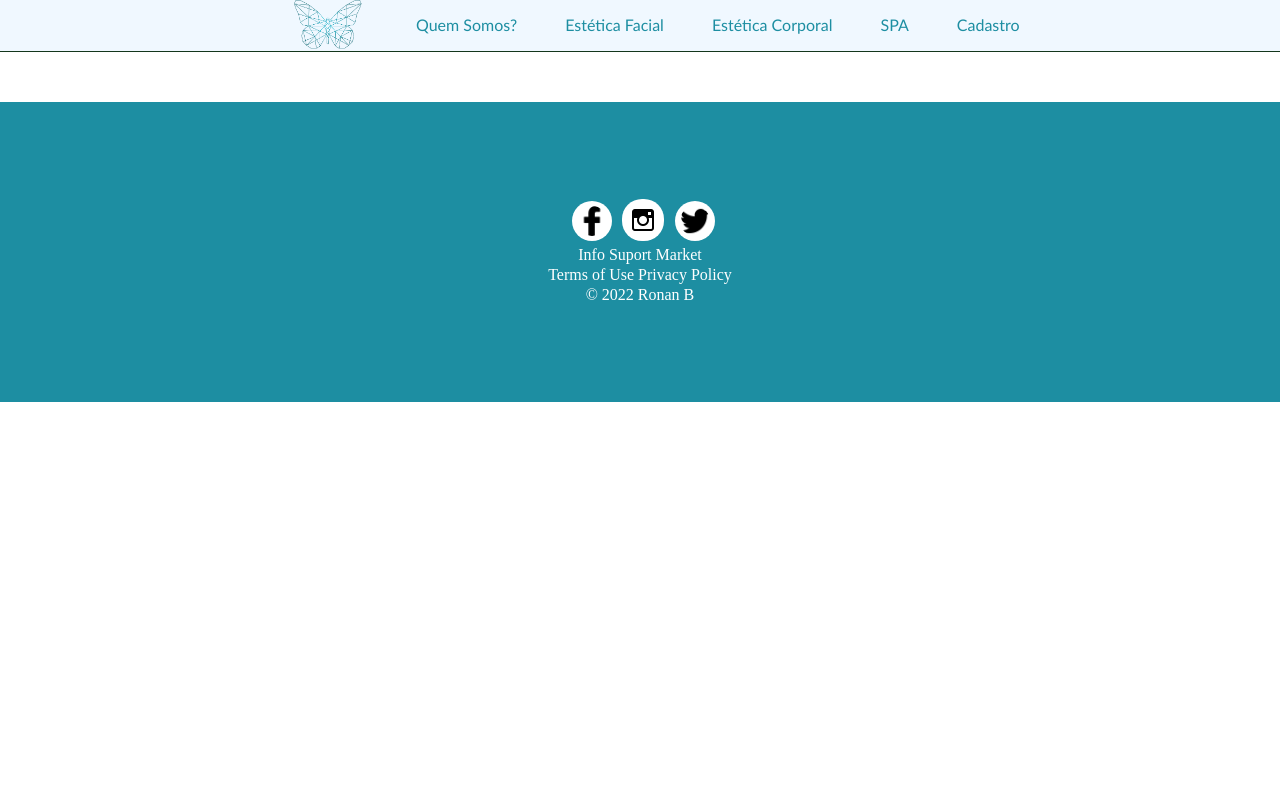
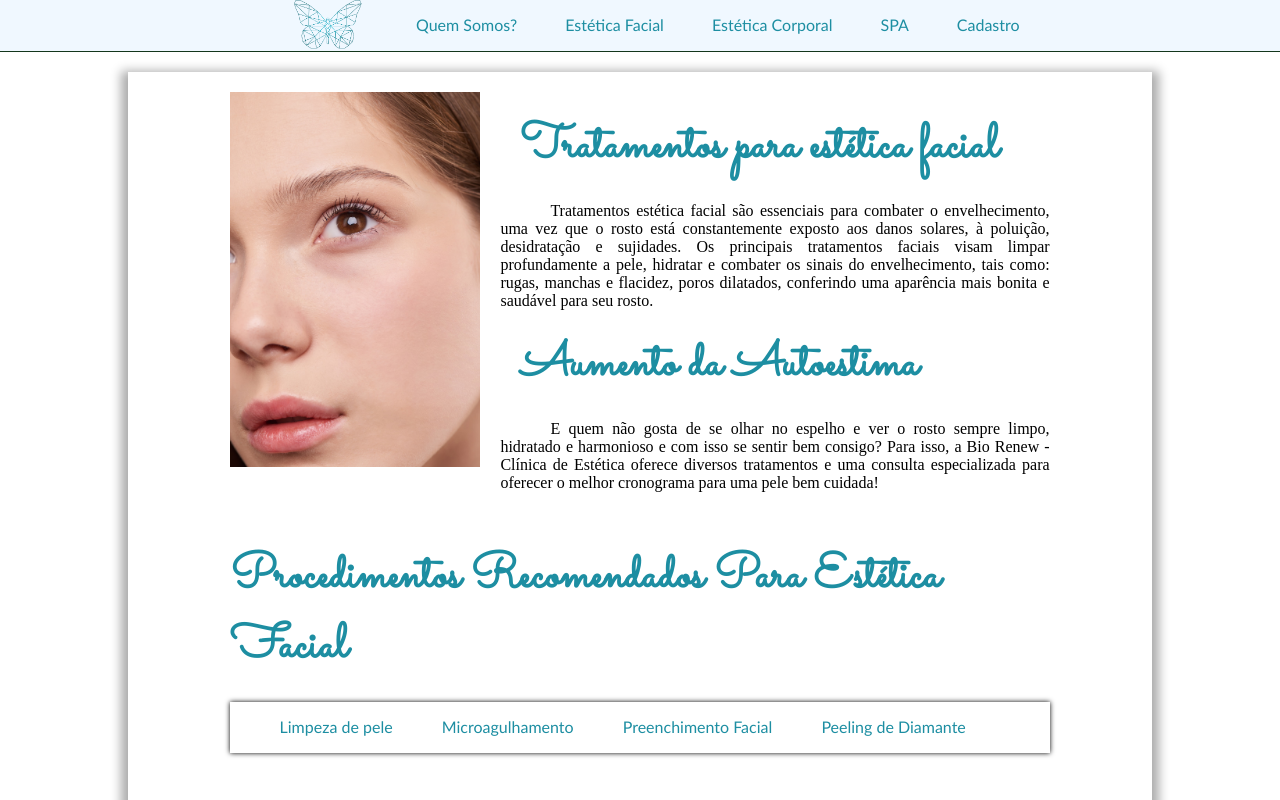
Before and after one commit to RBatistaS/projeto-front-end-senai, a plain HTML site: page Esteticafacial.html in a window 1280 px wide. Shown: the top 800 px of the page. Drawn offline with Linux system fonts and the light colour scheme; a web font is replaced by a local one.

Commit message:
atualização 1.3
criação da página estética facial

```diff
--- a/Esteticafacial.html
+++ b/Esteticafacial.html
@@ -5,6 +5,7 @@
     <meta http-equiv="X-UA-Compatible" content="IE=edge">
     <meta name="viewport" content="width=device-width, initial-scale=1.0">
     <link rel="stylesheet" href="css/style.css">
+    <link rel="stylesheet" href="css/estiloface.css".css">
     <title>Document</title>
 </head>
 <body>
@@ -15,7 +16,7 @@
                     <img class="ima" src="imagem/pura-estetic.png" width="80px" alt="">
                     <img class="im" src="imagem/pura-estetic.png" width="150px" alt="">
                 </li>
-                <li> <a href="#quemsomos">Quem Somos?</a> </li>
+                <li> <a href="../#quemsomos">Quem Somos?</a> </li>
                 <li> <a href="#">Estética Facial</a> </li>
                 <li> <a href="#">Estética Corporal</a> </li>
                 <li><a href="#">SPA</a> </li>
@@ -24,7 +25,38 @@
         </nav>
     </div>
 
+<main>
+    <div class="sub-face">
+        <section class="image">
+            <img src="imagem/rosto.jpg" width="250px" alt="">
+        </section>
+        <section class="p">
 
+           <h1 style="font-size: 6vh; text-indent: initial;">Tratamentos para estética facial</h1>
+            <p>
+                Tratamentos estética facial são essenciais para combater o envelhecimento, uma vez que o rosto está constantemente exposto aos danos solares, à poluição, desidratação e sujidades. Os principais tratamentos faciais visam limpar profundamente a pele, hidratar e combater os sinais do envelhecimento, tais como: rugas, manchas e flacidez, poros dilatados, conferindo uma aparência mais bonita e saudável para seu rosto.
+            </p>
+
+                <h1 style="font-size: 6vh; text-indent: initial;">Aumento da Autoestima</h1>
+                <p>
+                    E quem não gosta de se olhar no espelho e ver o rosto sempre limpo, hidratado e harmonioso e com isso se sentir bem consigo? Para isso, a Bio Renew - Clínica de Estética oferece diversos tratamentos e uma consulta especializada para oferecer o melhor cronograma para uma pele bem cuidada!
+                </p>
+
+        </section>
+        </div>
+
+        <h1 style="font-size: 6vh; text-indent: initial;" class="h">Procedimentos Recomendados Para Estética Facial</h1>
+
+        <section class="lis">
+            <ul>
+                <li><a href="form.html">Limpeza de pele</a></li>
+                <li><a href="form.html">Microagulhamento</a></li>
+                <li><a href="form.html">Preenchimento Facial</a></li>
+                <li><a href="form.html">Peeling de Diamante</a></li>
+            </ul>
+        </section>
+
+</main>
 
     <footer>
         <div class="foot-container">
@@ -35,7 +67,6 @@
                     <img src="imagem/twitter-ico.png" width="30px" alt="">
                 </picture>
 
-
                 <p>Info Suport Market</p>
                 <p>Terms of Use Privacy Policy</p>
                 <p> &copy; 2022 Ronan B </p>
--- /dev/null
+++ b/css/estiloface.css
@@ -0,0 +1,61 @@
+* {
+    padding: 0%;
+    margin: 0%;
+}
+
+main {
+    box-shadow: 0px 6px 10px 7px rgba(0, 0, 0, 0.329);
+    width: 80%;
+    margin: auto;
+    margin-top: 20px ;
+    display: flex;
+
+
+
+    flex-direction:column;
+}
+
+.sub-face {
+    width: 80%;
+    display: flex;
+    flex-direction: row;
+    margin: auto;
+    margin-top: 20px;
+}
+
+@media screen and (max-width: 1257px){
+    .sub-face {
+        flex-wrap: wrap;
+    }
+}
+
+/* .sub-face .image {
+} */
+
+.sub-face .p {
+    margin-left: 20px;
+    text-indent: 50px;
+    text-align: justify;
+
+}
+
+.sub-face h1 {
+    margin-top: 20px;
+}
+
+.lis {
+    width: 80%;
+    margin: auto;
+    margin-top: 20px;
+    margin-bottom: 50px;
+    display: flex;
+    flex-direction: column;
+    box-shadow: 0px 0px 5px 0px black;
+
+}
+
+.h {
+    width: 80%;
+    margin: auto;
+    margin-top: 50px;
+}
```
Also changed, not shown: imagem/rosto.jpg (added).
